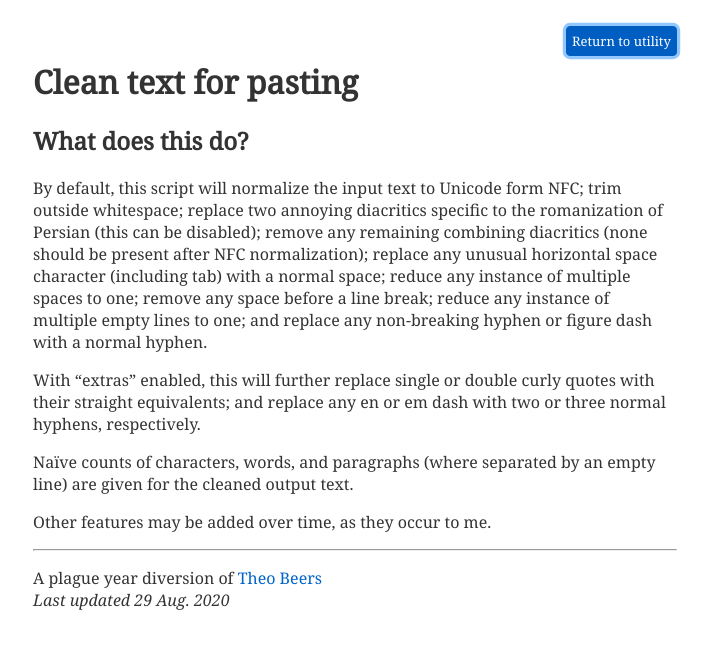
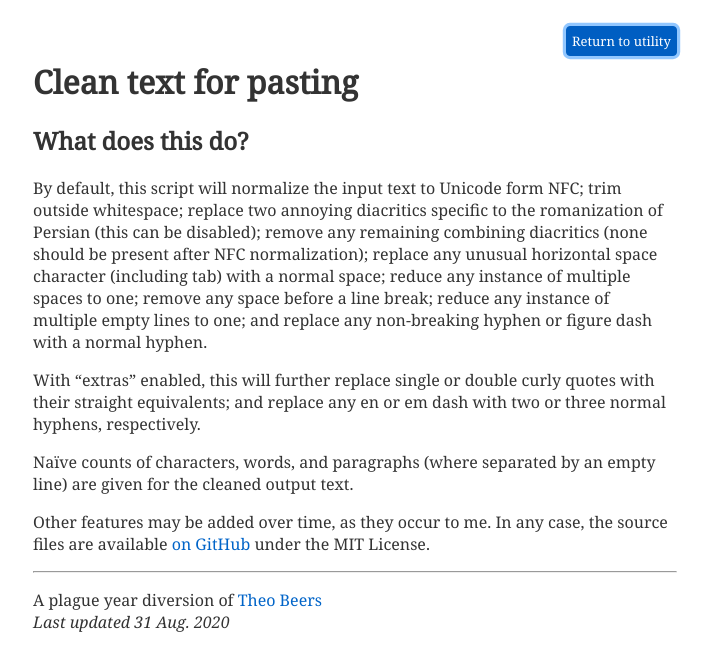
Before and after one commit to theodore-s-beers/scour, a Svelte app: page / in a window 1280 px wide. Both pictures are taken after a click on the button "Show info". Shown: the top 670 px of the page, without its empty margins (285-997 px from the left). Built offline with nearby package versions, Linux system fonts and the light colour scheme.

Commit message:
Add link to source files

```diff
--- a/public/index.html
+++ b/public/index.html
@@ -7,6 +7,7 @@
     <title>Clean text for pasting</title>
 
     <link rel="icon" href="#" />
+
     <link rel="stylesheet" href="/global.css" />
     <link rel="stylesheet" href="/build/bundle.css" />
 
--- a/src/App.svelte
+++ b/src/App.svelte
@@ -1,7 +1,8 @@
 <script lang="ts">
   import { fade } from "svelte/transition";
+  import { cleanText, copyText } from "./utils.svelte";
+
   import Info from "./Info.svelte";
-  import { cleanText, copyText } from "./utils.svelte";
 
   let info = false;
 
@@ -104,6 +105,7 @@
     <div in:fade>
 
       <div id="checkboxes">
+
         <div>
           <input type="checkbox" id="diacsCheck" bind:checked={diacsCheck} />
           <label for="diacsCheck" class="checkboxLabel">Fix ṡ, ż</label>
@@ -113,6 +115,7 @@
           <input type="checkbox" id="extrasCheck" bind:checked={extrasCheck} />
           <label for="extrasCheck" class="checkboxLabel">Extras</label>
         </div>
+
       </div>
 
       <div>
@@ -136,12 +139,13 @@
       </div>
 
       <div>
-        <button on:click={() => copyText(cleanTextOutput, cleanTextField)}>
+        <button on:click={() => copyText(cleanTextField, cleanTextOutput)}>
           Copy
         </button>
       </div>
 
       <div id="counts">
+
         <div class="count">
           Characters:
           <code>{String(cleanTextOutput.length)}</code>
@@ -162,6 +166,7 @@
             {cleanTextOutput.length === 0 ? '0' : String(cleanTextOutput.split('\n\n').length)}
           </code>
         </div>
+
       </div>
 
     </div>
--- a/src/Info.svelte
+++ b/src/Info.svelte
@@ -28,7 +28,16 @@
     empty line) are given for the cleaned output text.
   </p>
 
-  <p>Other features may be added over time, as they occur to me.</p>
+  <p>
+    Other features may be added over time, as they occur to me. In any case, the
+    source files are available
+    <a
+      href="https://github.com/theodore-s-beers/clean-text-svelte"
+      rel="noopener">
+      on GitHub
+    </a>
+    under the MIT License.
+  </p>
 
   <hr />
 
@@ -36,7 +45,7 @@
     A plague year diversion of
     <a href="https://www.theobeers.com/" rel="noopener">Theo Beers</a>
     <br />
-    <em>Last updated 29 Aug. 2020</em>
+    <em>Last updated 31 Aug. 2020</em>
   </p>
 
 </div>
--- a/src/utils.svelte
+++ b/src/utils.svelte
@@ -90,8 +90,8 @@
   }
 
   export function copyText(
-    cleanTextOutput: string,
-    cleanTextField: HTMLTextAreaElement
+    cleanTextField: HTMLTextAreaElement,
+    cleanTextOutput: string
   ) {
     if (cleanTextOutput.length > 0) {
       navigator.clipboard
```
